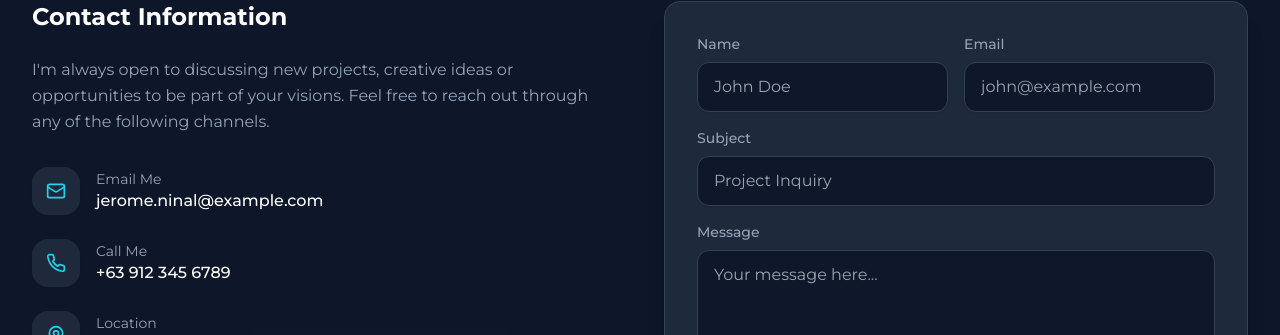
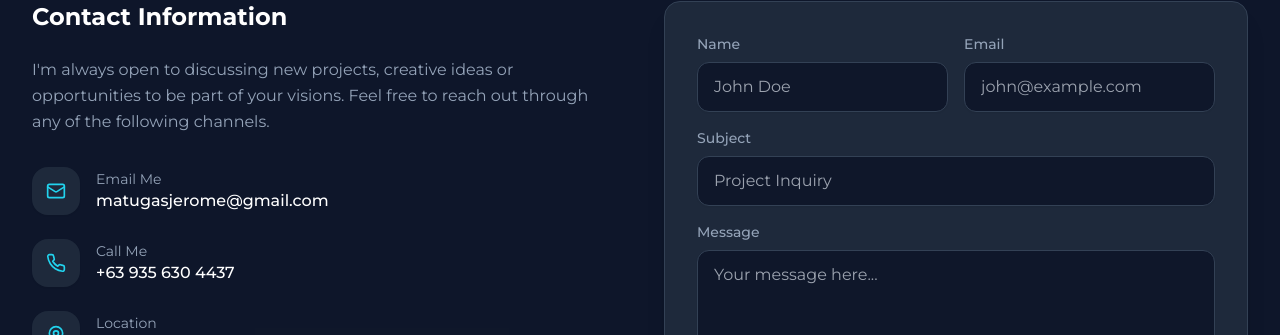
Before and after one commit to jeromeone10/Jerome-Portfolio, a React (Vite) app: page / in a window 1280 px wide. Shown: the part 3229-3564 px from the top of the page. Built offline with nearby package versions, Linux system fonts and the light colour scheme.

Commit message:
updated contact

```diff
--- a/src/components/Contact.jsx
+++ b/src/components/Contact.jsx
@@ -93,7 +93,7 @@ const Contact = () => {
                 </div>
                 <div>
                   <p className="text-sm text-slate-500 dark:text-slate-400">{t('contact.info.email')}</p>
-                  <p className="text-slate-900 dark:text-white font-medium">jerome.ninal@example.com</p>
+                  <p className="text-slate-900 dark:text-white font-medium">matugasjerome@gmail.com</p>
                 </div>
               </div>
 
@@ -103,7 +103,7 @@ const Contact = () => {
                 </div>
                 <div>
                   <p className="text-sm text-slate-500 dark:text-slate-400">{t('contact.info.phone')}</p>
-                  <p className="text-slate-900 dark:text-white font-medium">+63 912 345 6789</p>
+                  <p className="text-slate-900 dark:text-white font-medium">+63 935 630 4437</p>
                 </div>
               </div>
 
```
